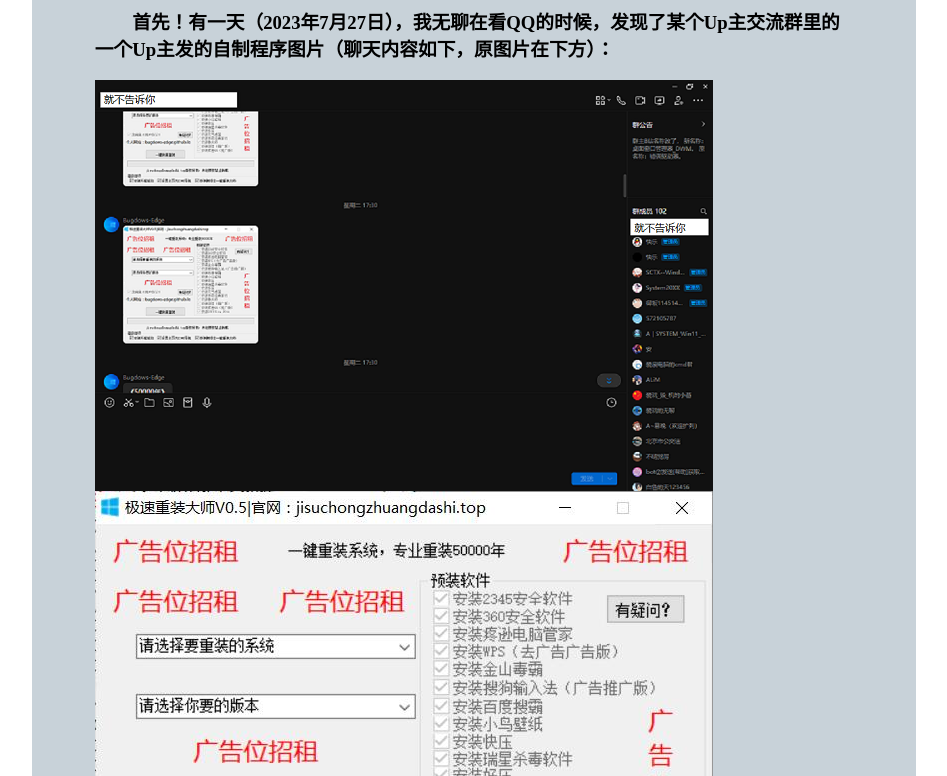
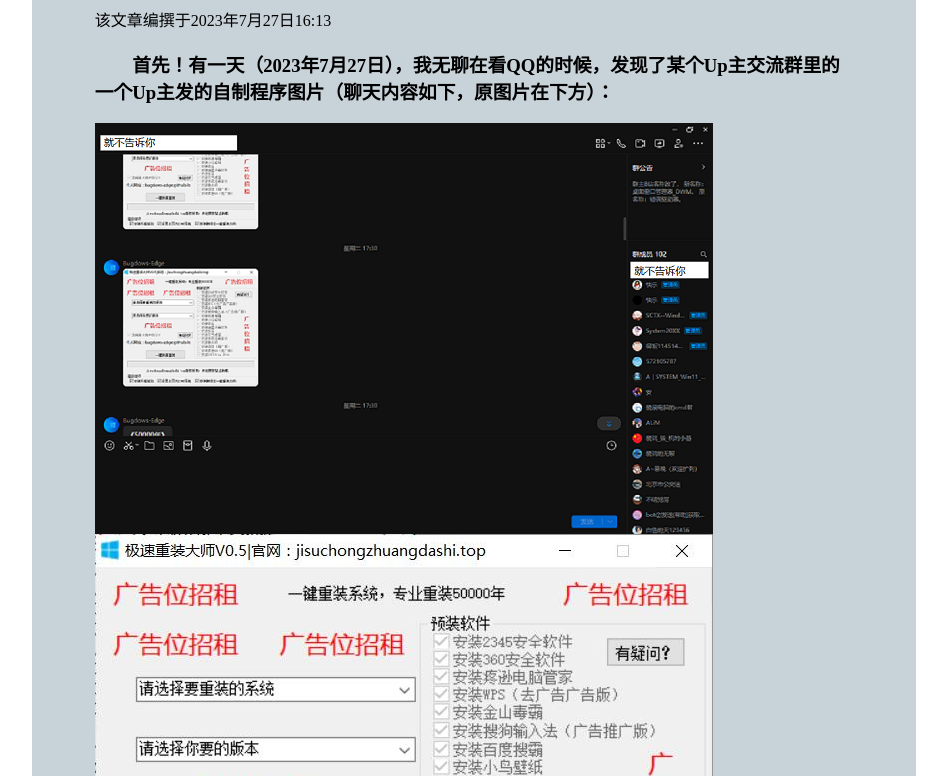
Before and after one commit to sysbm5071/wz, a plain HTML site: page 1.html in a window 1280 px wide. Shown: the part 324-1100 px from the top of the page, without its empty margins (166-1113 px from the left). Drawn offline with Linux system fonts and the light colour scheme.

Commit message:
Update 1.html UpdateTimeUpdate

```diff
--- a/1.html
+++ b/1.html
@@ -36,6 +36,7 @@
         <h1>文章 · SystemBM5071の网站</h1>
         <hr color="black" size="2">
         <p><h1>这个网站是如何搭建起来的</h1>
+        <p>该文章编撰于2023年7月27日16:13</p>
         <p><h3>　　首先！有一天（2023年7月27日），我无聊在看QQ的时候，发现了某个Up主交流群里的一个Up主发的自制程序图片（聊天内容如下，原图片在下方）：</h3></p>
         <img src="./1.1.png">
         <img src="./1.2.jpg">
```
